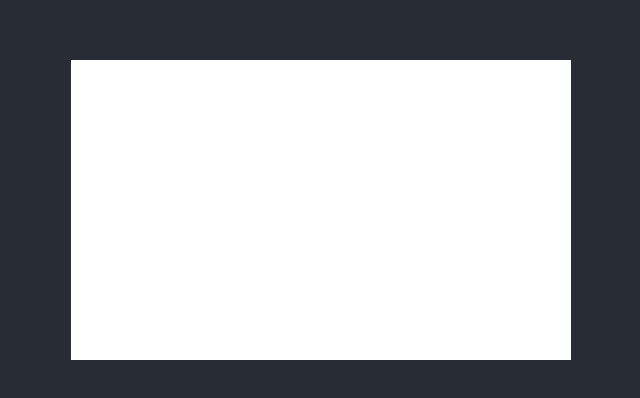
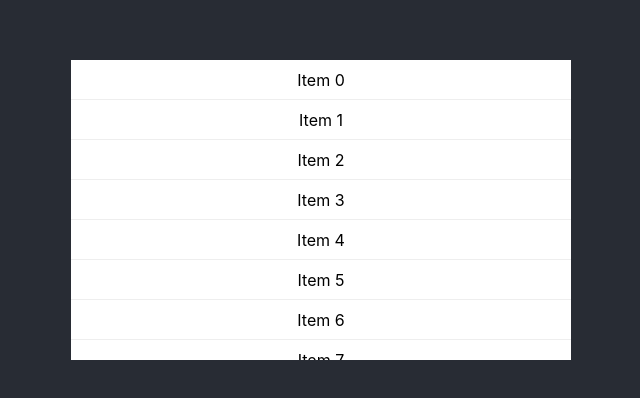
Before and after one commit to seeratawan01/react-virtual-scroll, a React (Create React App) app: page / in a window 1280 px wide. Shown: the part 190-588 px from the top of the page, without its empty margins (319-959 px from the left). Built offline with nearby package versions, Linux system fonts and the light colour scheme.

Commit message:
completed basic virtual list implementation

```diff
--- a/src/App.css
+++ b/src/App.css
@@ -8,19 +8,16 @@
     justify-content: center;
 }
 
-
 .virtual-list {
     width: 500px;
     background: white;
     overflow: auto;
-    box-sizing: border-box;
 }
 
-.virtual-list::after {
-    content: '';
-    display: block;
-    padding-bottom: var(--virtual-list-padding-bottom, 0px);
+.virtual-list-item-wrapper {
+    position: relative;
 }
+
 
 .virtual-list .virtual-list-item {
     border-bottom: 1px solid #eee;
@@ -28,4 +25,6 @@
     display: flex;
     justify-content: center;
     align-items: center;
+    position: absolute;
+    width: 100%;
 }
--- a/src/App.tsx
+++ b/src/App.tsx
@@ -3,22 +3,12 @@ import './App.css';
 
 import List, {itemProps} from "./components/List";
 
-let data: itemProps[] = [
-    {index: 0, content: "Hello"},
-    {index: 1, content: "World"},
-    {index: 2, content: "This"},
-    {index: 3, content: "Is"},
-    {index: 4, content: "A"},
-    {index: 5, content: "List"},
-    {index: 6, content: "Of"},
-    {index: 7, content: "Items"},
-    {index: 8, content: "That"},
-    {index: 9, content: "Are"},
-    {index: 10, content: "Rendered"},
-]
 
 
+let data: itemProps[]  = new Array(100000).fill(0).map((_, i)=> ({index: i, content: `Item ${i}`}));
+
 function App() {
+    console.log(data)
     return (
         <div className="App">
             <List
--- a/src/components/List.tsx
+++ b/src/components/List.tsx
@@ -1,3 +1,5 @@
+import React, {UIEvent, useEffect, useMemo} from "react";
+
 export interface ListProps {
 
     /**
@@ -43,29 +45,85 @@ export interface itemProps {
  */
 const List = (
     {
-        height=300,
+        height = 300,
         rowHeight = 20,
         items = [],
         renderItem = () => null
     }: ListProps
 ) => {
+
+    const [scrollTop, setScrollTop] = React.useState(0);
+    const [visibleItems, setVisibleItems] = React.useState<itemProps[]>([]);
+
+    /**
+     * Calculate the number of rows that can fit in the list container
+     * number of rows = height of container / height of each row
+     */
+    const numberOfVisibleRow = useMemo(() => {
+        return Math.ceil(height / rowHeight);
+    }, [height, rowHeight]);
+
+    /**
+     * Calculate the height of the list container
+     * height = length of items * height of each item
+     */
+    const scrollHeight = useMemo(() => {
+        return items.length * rowHeight;
+    }, [items, rowHeight]);
+
+    /**
+     * Method to handle scroll events
+     * @param event
+     */
+    const handleScroll = (event: UIEvent<HTMLDivElement>) => {
+        setScrollTop(event.currentTarget.scrollTop);
+    }
+
+    /**
+     * Getting the visible item in the list
+     */
+    useEffect(() => {
+        const start = Math.floor(scrollTop / rowHeight);
+        const end = start + numberOfVisibleRow;
+        setVisibleItems(items.slice(start, end));
+
+    }, [scrollTop, items, numberOfVisibleRow, rowHeight]);
+
+
+
+    /**
+     * Method to calculate the offset of each item in the list
+     */
+    const getItemOffset = (index: number) => {
+        return index * rowHeight;
+    }
+
     return (
-        // Virtualized list inner virtual height = length of items * height of each item
-        <div className='virtual-list' style={{height:height, maxHeight:height, ['--virtual-list-padding-bottom' as string]: (items.length * rowHeight) + 'px'}}>
-            {/*{*/}
-            {/*    items.map((item, index) => (*/}
-            {/*        <div*/}
-            {/*            className={'virtual-list-item'}*/}
-            {/*            key={index}*/}
-            {/*            style={{*/}
-            {/*                height: rowHeight,*/}
-            {/*                overflow: 'hidden'*/}
-            {/*            }}*/}
-            {/*        >*/}
-            {/*            {renderItem(item)}*/}
-            {/*        </div>*/}
-            {/*    ))*/}
-            {/*}*/}
+        <div className='virtual-list'
+             style={{
+                 height: height,
+                 maxHeight: height,
+             }}
+             onScroll={handleScroll}
+        >
+            <div className='virtual-list-item-wrapper' style={{minHeight: scrollHeight}}>
+                {
+                    visibleItems.map((item, index) => (
+                        <div
+                            className={'virtual-list-item'}
+                            key={index}
+                            style={{
+                                height: rowHeight,
+                                overflow: 'hidden',
+                                transform: `translateY(${getItemOffset(item.index)}px)`
+                            }}
+                        >
+                            {renderItem(item)}
+                        </div>
+                    ))
+                }
+            </div>
+
         </div>
     )
 }
--- a/src/index.css
+++ b/src/index.css
@@ -7,7 +7,7 @@ body {
   -moz-osx-font-smoothing: grayscale;
 }
 
-code {
-  font-family: source-code-pro, Menlo, Monaco, Consolas, 'Courier New',
-    monospace;
+
+* {
+    box-sizing: border-box;
 }
```
